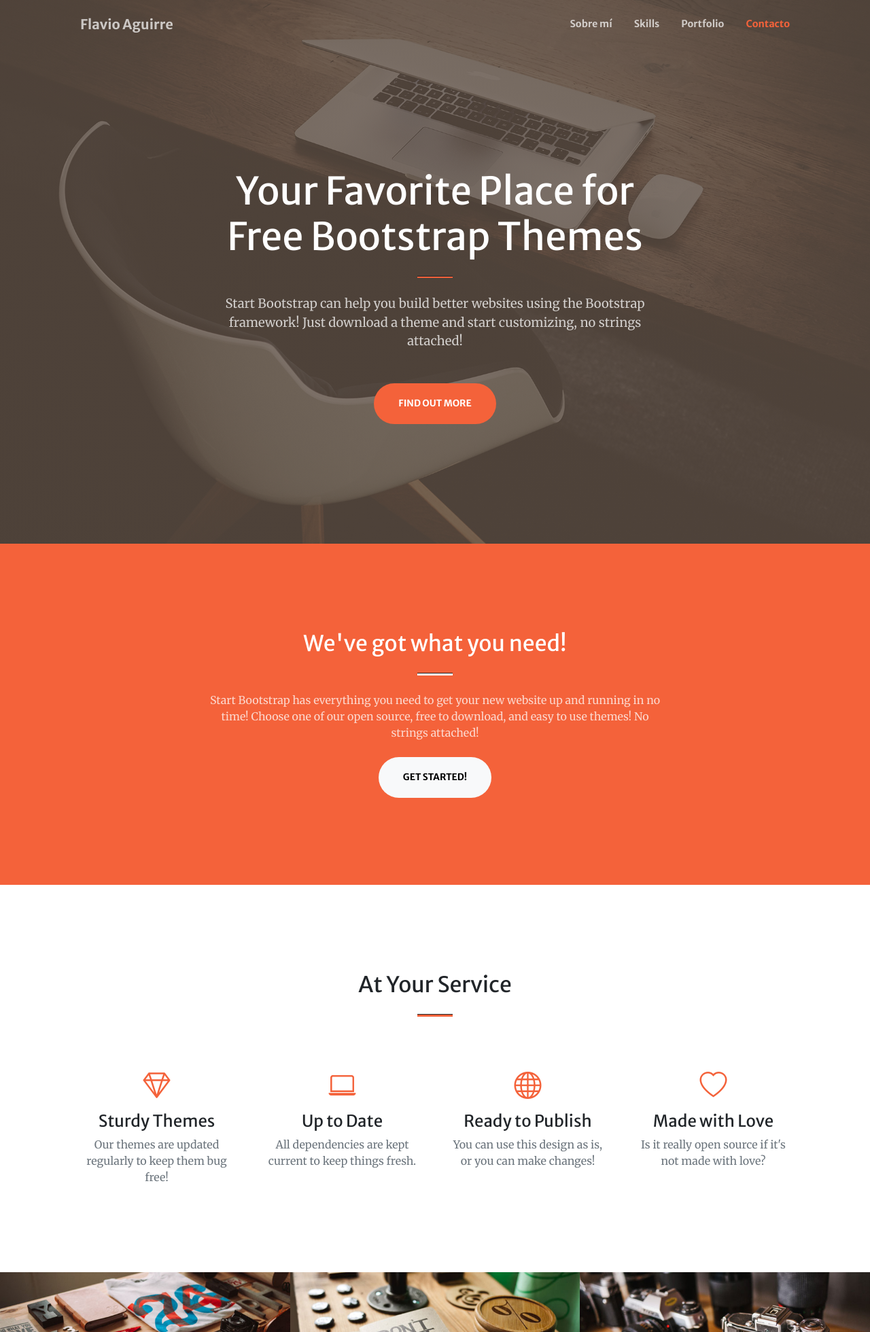
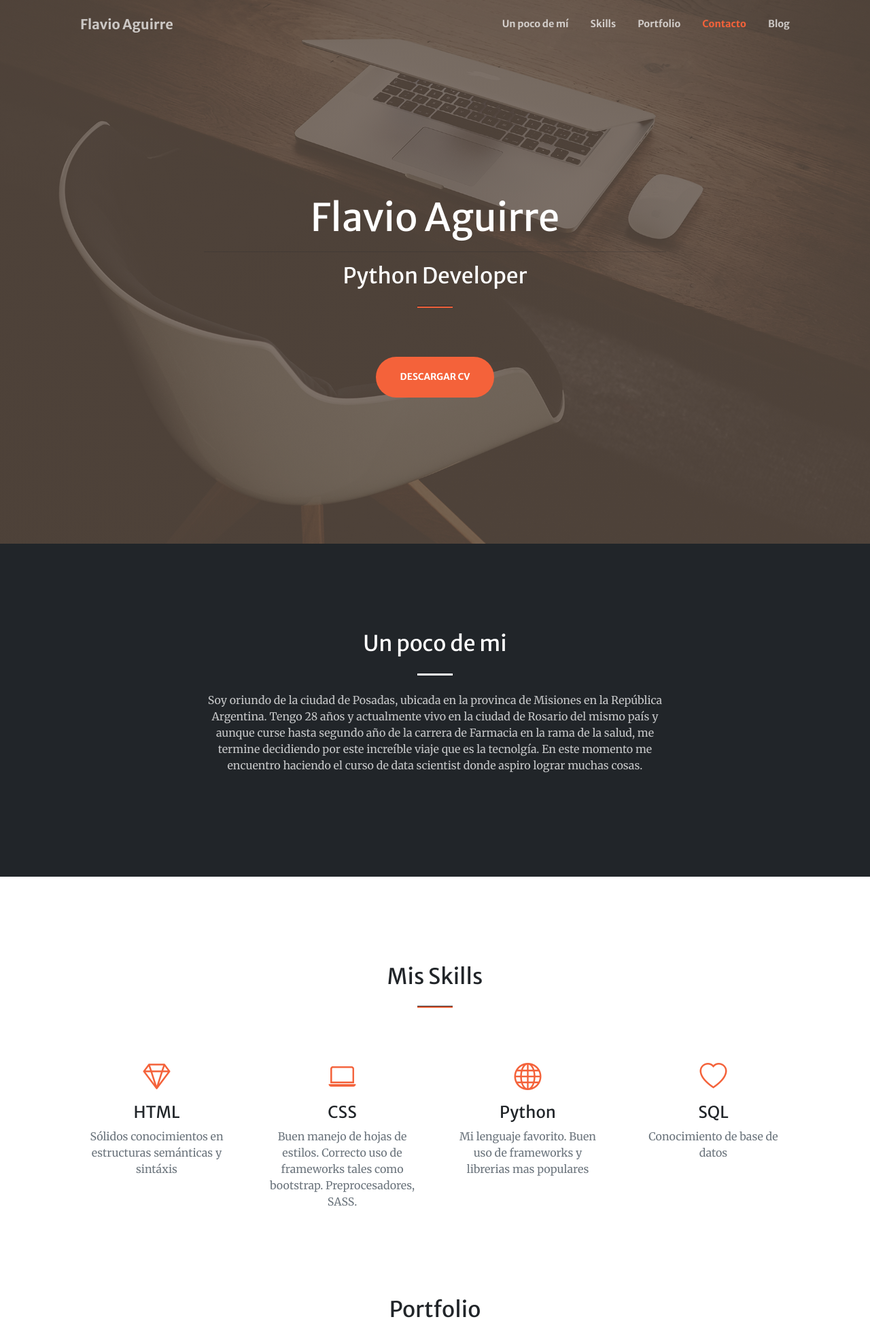
Before and after one commit to flavioaguirre/ProyectoFinal, a Django app: page / in a window 1280 px wide. Shown: the top 1960 px of the page at 68% size. Run offline with Django 4.2, Linux system fonts and the light colour scheme; some libraries are stand-ins or nearby versions.

Commit message:
Fin front-Fomulario

```diff
--- a/portfolio/inicio/templates/index.html
+++ b/portfolio/inicio/templates/index.html
@@ -9,7 +9,7 @@
         <meta name="author" content="" />
         <title>Flavio Aguirre || Developer Full Stack</title>
         <!-- Favicon-->
-        <link rel="icon" type="image/x-icon" href="assets/favicon.ico" />
+        <link rel="icon" type="image/x-icon" href= "{% static "assets/favicon.ico" %}"/>
         <!-- Bootstrap Icons-->
         <link href="https://cdn.jsdelivr.net/npm/bootstrap-icons@1.5.0/font/bootstrap-icons.css" rel="stylesheet" />
         <!-- Google fonts-->
@@ -28,38 +28,38 @@
                 <button class="navbar-toggler navbar-toggler-right" type="button" data-bs-toggle="collapse" data-bs-target="#navbarResponsive" aria-controls="navbarResponsive" aria-expanded="false" aria-label="Toggle navigation"><span class="navbar-toggler-icon"></span></button>
                 <div class="collapse navbar-collapse" id="navbarResponsive">
                     <ul class="navbar-nav ms-auto my-2 my-lg-0">
-                        <li class="nav-item"><a class="nav-link" href="#about">Sobre mí</a></li>
+                        <li class="nav-item"><a class="nav-link" href="#about">Un poco de mí</a></li>
                         <li class="nav-item"><a class="nav-link" href="#services">Skills</a></li>
                         <li class="nav-item"><a class="nav-link" href="#portfolio">Portfolio</a></li>
                         <li class="nav-item"><a class="nav-link" href="#contact">Contacto</a></li>
+                        <li class="nav-item"><a class="nav-link" href="#">Blog</a></li>
                     </ul>
                 </div>
             </div>
         </nav>
-        <!-- Masthead-->
+        <!--Inicio-->
         <header class="masthead">
             <div class="container px-4 px-lg-5 h-100">
                 <div class="row gx-4 gx-lg-5 h-100 align-items-center justify-content-center text-center">
                     <div class="col-lg-8 align-self-end">
-                        <h1 class="text-white font-weight-bold">Your Favorite Place for Free Bootstrap Themes</h1>
+                        <h1 class="text-white font-weight-bold">Flavio Aguirre </h1><hr><h2 class="text-white font-weight-bold">Python Developer</h2>
                         <hr class="divider" />
                     </div>
                     <div class="col-lg-8 align-self-baseline">
-                        <p class="text-white-75 mb-5">Start Bootstrap can help you build better websites using the Bootstrap framework! Just download a theme and start customizing, no strings attached!</p>
-                        <a class="btn btn-primary btn-xl" href="#about">Find Out More</a>
+                        <p class="text-white-75 mb-5"></p>
+                        <a class="btn btn-primary btn-xl" href="#about">Descargar CV</a>
                     </div>
                 </div>
             </div>
         </header>
-        <!-- About-->
-        <section class="page-section bg-primary" id="about">
+        <!-- Un poco de mi-->
+        <section class="page-section bg-dark" id="about">
             <div class="container px-4 px-lg-5">
                 <div class="row gx-4 gx-lg-5 justify-content-center">
                     <div class="col-lg-8 text-center">
-                        <h2 class="text-white mt-0">We've got what you need!</h2>
+                        <h2 class="text-white mt-0">Un poco de mi</h2>
                         <hr class="divider divider-light" />
-                        <p class="text-white-75 mb-4">Start Bootstrap has everything you need to get your new website up and running in no time! Choose one of our open source, free to download, and easy to use themes! No strings attached!</p>
-                        <a class="btn btn-light btn-xl" href="#services">Get Started!</a>
+                        <p class="text-white-75 mb-4">Soy oriundo de la ciudad de Posadas, ubicada en la provinca de Misiones en la República Argentina. Tengo 28 años y actualmente vivo en la ciudad de Rosario del mismo país y aunque curse hasta segundo año de la carrera de Farmacia en la rama de la salud, me termine decidiendo por este increíble viaje que es la tecnolgía. En este momento me encuentro haciendo el curso de data scientist donde aspiro lograr muchas cosas.</p>
                     </div>
                 </div>
             </div>
@@ -67,47 +67,50 @@
         <!-- Services-->
         <section class="page-section" id="services">
             <div class="container px-4 px-lg-5">
-                <h2 class="text-center mt-0">At Your Service</h2>
+                <h2 class="text-center mt-0">Mis Skills</h2>
                 <hr class="divider" />
                 <div class="row gx-4 gx-lg-5">
                     <div class="col-lg-3 col-md-6 text-center">
                         <div class="mt-5">
                             <div class="mb-2"><i class="bi-gem fs-1 text-primary"></i></div>
-                            <h3 class="h4 mb-2">Sturdy Themes</h3>
-                            <p class="text-muted mb-0">Our themes are updated regularly to keep them bug free!</p>
+                            <h3 class="h4 mb-2">HTML</h3>
+                            <p class="text-muted mb-0">Sólidos conocimientos en estructuras semánticas y sintáxis</p>
                         </div>
                     </div>
                     <div class="col-lg-3 col-md-6 text-center">
                         <div class="mt-5">
                             <div class="mb-2"><i class="bi-laptop fs-1 text-primary"></i></div>
-                            <h3 class="h4 mb-2">Up to Date</h3>
-                            <p class="text-muted mb-0">All dependencies are kept current to keep things fresh.</p>
+                            <h3 class="h4 mb-2">CSS</h3>
+                            <p class="text-muted mb-0">Buen manejo de hojas de estilos. Correcto uso de frameworks tales como bootstrap. Preprocesadores, SASS.</p>
                         </div>
                     </div>
                     <div class="col-lg-3 col-md-6 text-center">
                         <div class="mt-5">
                             <div class="mb-2"><i class="bi-globe fs-1 text-primary"></i></div>
-                            <h3 class="h4 mb-2">Ready to Publish</h3>
-                            <p class="text-muted mb-0">You can use this design as is, or you can make changes!</p>
+                            <h3 class="h4 mb-2">Python</h3>
+                            <p class="text-muted mb-0">Mi lenguaje favorito. Buen uso de frameworks y librerias mas populares </p>
                         </div>
                     </div>
                     <div class="col-lg-3 col-md-6 text-center">
                         <div class="mt-5">
                             <div class="mb-2"><i class="bi-heart fs-1 text-primary"></i></div>
-                            <h3 class="h4 mb-2">Made with Love</h3>
-                            <p class="text-muted mb-0">Is it really open source if it's not made with love?</p>
+                            <h3 class="h4 mb-2">SQL</h3>
+                            <p class="text-muted mb-0">Conocimiento de base de datos</p>
                         </div>
                     </div>
                 </div>
             </div>
         </section>
         <!-- Portfolio-->
-        <div id="portfolio">
+        <section>
+            <h2 class="text-center mt-0">Portfolio</h2>
+            <hr class="divider" >
+            <div id="portfolio">
             <div class="container-fluid p-0">
                 <div class="row g-0">
                     <div class="col-lg-4 col-sm-6">
-                        <a class="portfolio-box" href="assets/img/portfolio/fullsize/1.jpg" title="Project Name">
-                            <img class="img-fluid" src="assets/img/portfolio/thumbnails/1.jpg" alt="..." />
+                        <a class="portfolio-box" href='{% static "assets/img/portfolio/fullsize/1.jpg" %}' title="Project Name">
+                            <img class="img-fluid" src='{% static "assets/img/portfolio/thumbnails/1.jpg" %}' alt="..." />
                             <div class="portfolio-box-caption">
                                 <div class="project-category text-white-50">Category</div>
                                 <div class="project-name">Project Name</div>
@@ -115,8 +118,8 @@
                         </a>
                     </div>
                     <div class="col-lg-4 col-sm-6">
-                        <a class="portfolio-box" href="assets/img/portfolio/fullsize/2.jpg" title="Project Name">
-                            <img class="img-fluid" src="assets/img/portfolio/thumbnails/2.jpg" alt="..." />
+                        <a class="portfolio-box" href= '{% static "assets/img/portfolio/fullsize/2.jpg"%}' title="Project Name">
+                            <img class="img-fluid" src= '{% static "assets/img/portfolio/thumbnails/2.jpg"%}' alt="..." />
                             <div class="portfolio-box-caption">
                                 <div class="project-category text-white-50">Category</div>
                                 <div class="project-name">Project Name</div>
@@ -124,8 +127,8 @@
                         </a>
                     </div>
                     <div class="col-lg-4 col-sm-6">
-                        <a class="portfolio-box" href="assets/img/portfolio/fullsize/3.jpg" title="Project Name">
-                            <img class="img-fluid" src="assets/img/portfolio/thumbnails/3.jpg" alt="..." />
+                        <a class="portfolio-box" href='{% static "assets/img/portfolio/fullsize/3.jpg"%}' title="Project Name">
+                            <img class="img-fluid" src='{% static "assets/img/portfolio/thumbnails/3.jpg"%}' alt="..." />
                             <div class="portfolio-box-caption">
                                 <div class="project-category text-white-50">Category</div>
                                 <div class="project-name">Project Name</div>
@@ -133,8 +136,8 @@
                         </a>
                     </div>
                     <div class="col-lg-4 col-sm-6">
-                        <a class="portfolio-box" href="assets/img/portfolio/fullsize/4.jpg" title="Project Name">
-                            <img class="img-fluid" src="assets/img/portfolio/thumbnails/4.jpg" alt="..." />
+                        <a class="portfolio-box" href='{% static "assets/img/portfolio/fullsize/4.jpg"%}' title="Project Name">
+                            <img class="img-fluid" src='{% static "assets/img/portfolio/thumbnails/4.jpg"%}' alt="..." />
                             <div class="portfolio-box-caption">
                                 <div class="project-category text-white-50">Category</div>
                                 <div class="project-name">Project Name</div>
@@ -142,8 +145,8 @@
                         </a>
                     </div>
                     <div class="col-lg-4 col-sm-6">
-                        <a class="portfolio-box" href="assets/img/portfolio/fullsize/5.jpg" title="Project Name">
-                            <img class="img-fluid" src="assets/img/portfolio/thumbnails/5.jpg" alt="..." />
+                        <a class="portfolio-box" href='{% static "assets/img/portfolio/fullsize/5.jpg"%}' title="Project Name">
+                            <img class="img-fluid" src='{% static "assets/img/portfolio/thumbnails/5.jpg"%}' alt="..." />
                             <div class="portfolio-box-caption">
                                 <div class="project-category text-white-50">Category</div>
                                 <div class="project-name">Project Name</div>
@@ -151,8 +154,8 @@
                         </a>
                     </div>
                     <div class="col-lg-4 col-sm-6">
-                        <a class="portfolio-box" href="assets/img/portfolio/fullsize/6.jpg" title="Project Name">
-                            <img class="img-fluid" src="assets/img/portfolio/thumbnails/6.jpg" alt="..." />
+                        <a class="portfolio-box" href='{% static "assets/img/portfolio/fullsize/6.jpg"%}' title="Project Name">
+                            <img class="img-fluid" src='{% static "assets/img/portfolio/thumbnails/6.jpg"%}' alt="..." />
                             <div class="portfolio-box-caption p-3">
                                 <div class="project-category text-white-50">Category</div>
                                 <div class="project-name">Project Name</div>
@@ -162,21 +165,76 @@
                 </div>
             </div>
         </div>
-        <!-- Call to action-->
-        <section class="page-section bg-dark text-white">
-            <div class="container px-4 px-lg-5 text-center">
-                <h2 class="mb-4">Free Download at Start Bootstrap!</h2>
-                <a class="btn btn-light btn-xl" href="https://startbootstrap.com/theme/creative/">Download Now!</a>
+            <div id="portfolio">
+                <div class="container-fluid p-0">
+                    <div class="row g-0">
+                        <div class="col-lg-4 col-sm-6">
+                            <a class="portfolio-box" href='{% static "assets/img/portfolio/fullsize/1.jpg" %}' title="Project Name">
+                                <img class="img-fluid" src='{% static "assets/img/portfolio/thumbnails/1.jpg" %}' alt="..." />
+                                <div class="portfolio-box-caption">
+                                    <div class="project-category text-white-50">Category</div>
+                                    <div class="project-name">Project Name</div>
+                                </div>
+                            </a>
+                        </div>
+                        <div class="col-lg-4 col-sm-6">
+                            <a class="portfolio-box" href= '{% static "assets/img/portfolio/fullsize/2.jpg"%}' title="Project Name">
+                                <img class="img-fluid" src= '{% static "assets/img/portfolio/thumbnails/2.jpg"%}' alt="..." />
+                                <div class="portfolio-box-caption">
+                                    <div class="project-category text-white-50">Category</div>
+                                    <div class="project-name">Project Name</div>
+                                </div>
+                            </a>
+                        </div>
+                        <div class="col-lg-4 col-sm-6">
+                            <a class="portfolio-box" href='{% static "assets/img/portfolio/fullsize/3.jpg"%}' title="Project Name">
+                                <img class="img-fluid" src='{% static "assets/img/portfolio/thumbnails/3.jpg"%}' alt="..." />
+                                <div class="portfolio-box-caption">
+                                    <div class="project-category text-white-50">Category</div>
+                                    <div class="project-name">Project Name</div>
+                                </div>
+                            </a>
+                        </div>
+                        <div class="col-lg-4 col-sm-6">
+                            <a class="portfolio-box" href='{% static "assets/img/portfolio/fullsize/4.jpg"%}' title="Project Name">
+                                <img class="img-fluid" src='{% static "assets/img/portfolio/thumbnails/4.jpg"%}' alt="..." />
+                                <div class="portfolio-box-caption">
+                                    <div class="project-category text-white-50">Category</div>
+                                    <div class="project-name">Project Name</div>
+                                </div>
+                            </a>
+                        </div>
+                        <div class="col-lg-4 col-sm-6">
+                            <a class="portfolio-box" href='{% static "assets/img/portfolio/fullsize/5.jpg"%}' title="Project Name">
+                                <img class="img-fluid" src='{% static "assets/img/portfolio/thumbnails/5.jpg"%}' alt="..." />
+                                <div class="portfolio-box-caption">
+                                    <div class="project-category text-white-50">Category</div>
+                                    <div class="project-name">Project Name</div>
+                                </div>
+                            </a>
+                        </div>
+                        <div class="col-lg-4 col-sm-6">
+                            <a class="portfolio-box" href='{% static "assets/img/portfolio/fullsize/6.jpg"%}' title="Project Name">
+                                <img class="img-fluid" src='{% static "assets/img/portfolio/thumbnails/6.jpg"%}' alt="..." />
+                                <div class="portfolio-box-caption p-3">
+                                    <div class="project-category text-white-50">Category</div>
+                                    <div class="project-name">Project Name</div>
+                                </div>
+                            </a>
+                        </div>
+                    </div>
+                </div>
             </div>
         </section>
+
         <!-- Contact-->
         <section class="page-section" id="contact">
             <div class="container px-4 px-lg-5">
                 <div class="row gx-4 gx-lg-5 justify-content-center">
                     <div class="col-lg-8 col-xl-6 text-center">
-                        <h2 class="mt-0">Let's Get In Touch!</h2>
+                        <h2 class="mt-0">Dejame un mensaje!</h2>
                         <hr class="divider" />
-                        <p class="text-muted mb-5">Ready to start your next project with us? Send us a messages and we will get back to you as soon as possible!</p>
+                        <p class="text-muted mb-5"> </p>
                     </div>
                 </div>
                 <div class="row gx-4 gx-lg-5 justify-content-center mb-5">
@@ -192,26 +250,26 @@
                             <!-- Name input-->
                             <div class="form-floating mb-3">
                                 <input class="form-control" id="name" type="text" placeholder="Enter your name..." data-sb-validations="required" />
-                                <label for="name">Full name</label>
+                                <label for="name">Nombre completo</label>
                                 <div class="invalid-feedback" data-sb-feedback="name:required">A name is required.</div>
                             </div>
                             <!-- Email address input-->
                             <div class="form-floating mb-3">
                                 <input class="form-control" id="email" type="email" placeholder="name@example.com" data-sb-validations="required,email" />
-                                <label for="email">Email address</label>
+                                <label for="email">Email</label>
                                 <div class="invalid-feedback" data-sb-feedback="email:required">An email is required.</div>
                                 <div class="invalid-feedback" data-sb-feedback="email:email">Email is not valid.</div>
                             </div>
                             <!-- Phone number input-->
                             <div class="form-floating mb-3">
                                 <input class="form-control" id="phone" type="tel" placeholder="(123) 456-7890" data-sb-validations="required" />
-                                <label for="phone">Phone number</label>
+                                <label for="phone">Número de teléfono</label>
                                 <div class="invalid-feedback" data-sb-feedback="phone:required">A phone number is required.</div>
                             </div>
                             <!-- Message input-->
                             <div class="form-floating mb-3">
                                 <textarea class="form-control" id="message" type="text" placeholder="Enter your message here..." style="height: 10rem" data-sb-validations="required"></textarea>
-                                <label for="message">Message</label>
+                                <label for="message">Mensaje    </label>
                                 <div class="invalid-feedback" data-sb-feedback="message:required">A message is required.</div>
                             </div>
                             <!-- Submit success message-->
@@ -232,21 +290,21 @@
                             <!-- an error submitting the form-->
                             <div class="d-none" id="submitErrorMessage"><div class="text-center text-danger mb-3">Error sending message!</div></div>
                             <!-- Submit Button-->
-                            <div class="d-grid"><button class="btn btn-primary btn-xl disabled" id="submitButton" type="submit">Submit</button></div>
+                            <div class="d-grid"><button class="btn btn-primary btn-xl disabled" id="submitButton" type="submit">Enviar</button></div>
                         </form>
                     </div>
                 </div>
                 <div class="row gx-4 gx-lg-5 justify-content-center">
                     <div class="col-lg-4 text-center mb-5 mb-lg-0">
                         <i class="bi-phone fs-2 mb-3 text-muted"></i>
-                        <div>+1 (555) 123-4567</div>
+                        <div>+54 (341)4491621</div>
                     </div>
                 </div>
             </div>
         </section>
         <!-- Footer-->
         <footer class="bg-light py-5">
-            <div class="container px-4 px-lg-5"><div class="small text-center text-muted">Copyright &copy; 2023 - Company Name</div></div>
+            <div class="container px-4 px-lg-5"><div class="small text-center text-muted">Copyright &copy; 2023 - Flavio Aguirre - Python Dev</div></div>
         </footer>
         <!-- Bootstrap core JS-->
         <script src="https://cdn.jsdelivr.net/npm/bootstrap@5.2.3/dist/js/bootstrap.bundle.min.js"></script>
--- a/portfolio/portfolio/urls.py
+++ b/portfolio/portfolio/urls.py
@@ -17,6 +17,7 @@
 from django.contrib import admin
 from django.urls import path
 from inicio.views import index
+from django.conf.urls.static import static
 
 urlpatterns = [
     path('admin/', admin.site.urls),
```
